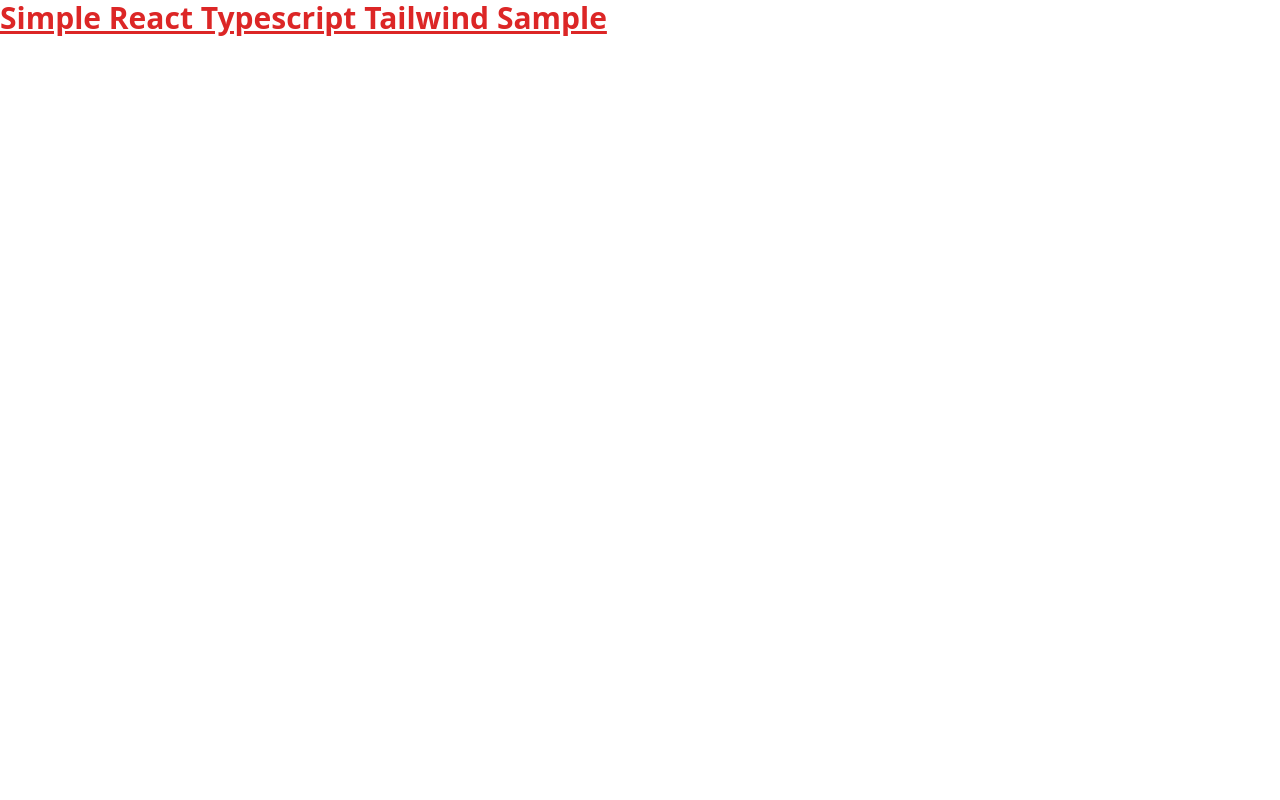
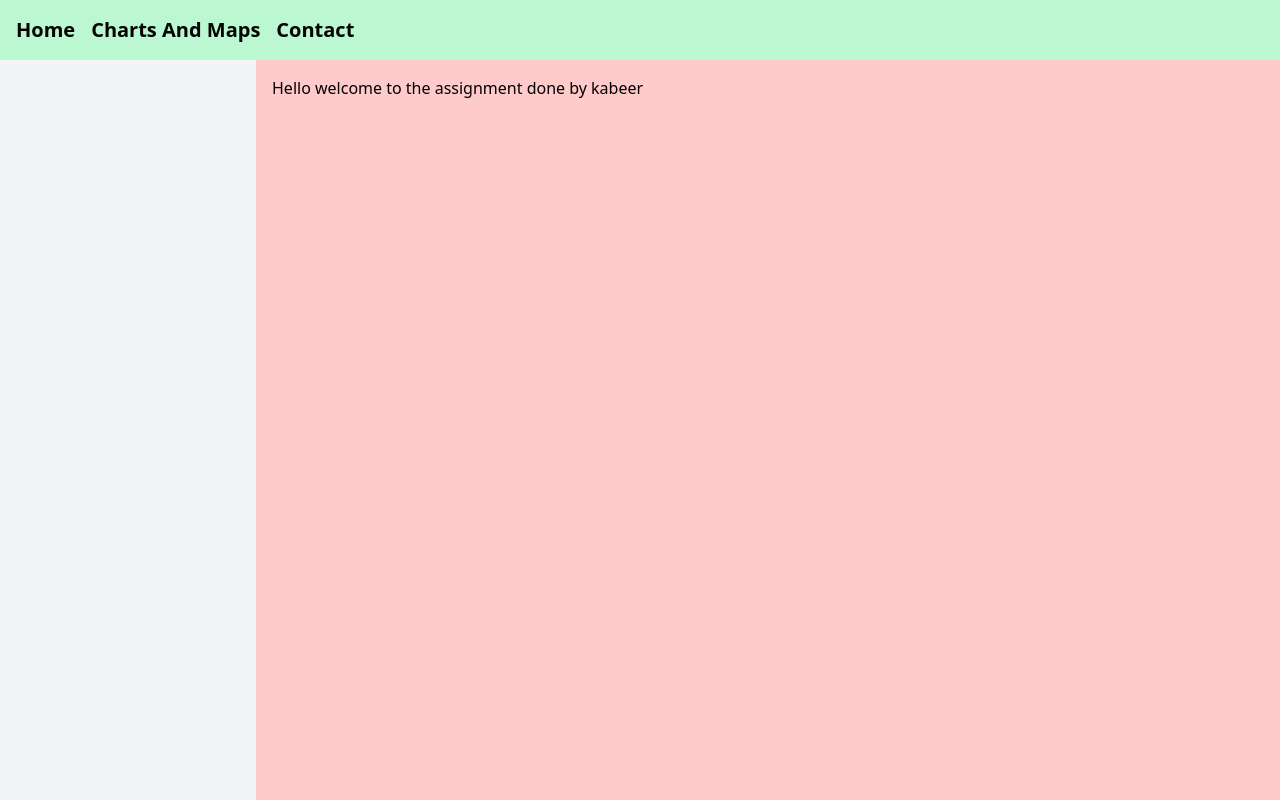
Before and after one commit to kabeerx9/taiyo-assessment, a React (Create React App) app: page / in a window 1280 px wide. Built offline with nearby package versions, Linux system fonts and the light colour scheme.

Commit message:
React router v6 added

```diff
--- a/package.json
+++ b/package.json
@@ -12,6 +12,7 @@
     "@types/react-dom": "^18.3.0",
     "react": "^18.3.1",
     "react-dom": "^18.3.1",
+    "react-router-dom": "^6.26.1",
     "react-scripts": "5.0.1",
     "typescript": "^4.9.5",
     "web-vitals": "^2.1.4"
--- a/src/App.tsx
+++ b/src/App.tsx
@@ -1,12 +1,21 @@
-import React from 'react';
-import './App.css';
+import { Route, BrowserRouter as Router, Routes } from 'react-router-dom';
+import Home from './_components/Home';
+import Layout from './_components/Layout';
+import ChartsAndMaps from './_components/charts-and-maps';
+import Contact from './_components/contact';
 
-const App = () => {
+function App() {
 	return (
-		<h1 className="text-3xl font-bold underline text-red-600">
-			Simple React Typescript Tailwind Sample
-		</h1>
+		<Router>
+			<Routes>
+				<Route path="/" element={<Layout />}>
+					<Route index element={<Home />} />
+					<Route path="/contact" element={<Contact />} />
+					<Route path="/charts-and-maps" element={<ChartsAndMaps />} />
+				</Route>
+			</Routes>
+		</Router>
 	);
-};
+}
 
 export default App;
--- /dev/null
+++ b/src/_components/Home.tsx
@@ -0,0 +1,13 @@
+import React from 'react';
+
+type Props = {};
+
+const Home = (props: Props) => {
+	return (
+		<div className="w-full h-full">
+			Hello welcome to the assignment done by kabeer
+		</div>
+	);
+};
+
+export default Home;
--- /dev/null
+++ b/src/_components/Layout.tsx
@@ -0,0 +1,37 @@
+import { Link, Outlet } from 'react-router-dom';
+
+function Layout() {
+	return (
+		<div className="flex flex-col min-h-screen">
+			<header className="bg-green-200 p-4">
+				<nav className="text-md md:text-xl font-semibold">
+					<ul className="flex space-x-4">
+						<li>
+							<Link to="/" className="hover:underline">
+								Home
+							</Link>
+						</li>
+						<li>
+							<Link to="/charts-and-maps" className="hover:underline">
+								Charts And Maps
+							</Link>
+						</li>
+						<li>
+							<Link to="/contact" className="hover:underline">
+								Contact
+							</Link>
+						</li>
+					</ul>
+				</nav>
+			</header>
+			<div className="flex flex-grow">
+				<aside className="w-64 bg-gray-100">{/* Sidebar content */}</aside>
+				<main className="flex-grow bg-red-200 p-4">
+					<Outlet />
+				</main>
+			</div>
+		</div>
+	);
+}
+
+export default Layout;
--- /dev/null
+++ b/src/_components/charts-and-maps.tsx
@@ -0,0 +1,9 @@
+import React from 'react';
+
+type Props = {};
+
+const ChartsAndMaps = (props: Props) => {
+	return <div>ChartsAndMaps</div>;
+};
+
+export default ChartsAndMaps;
--- /dev/null
+++ b/src/_components/contact.tsx
@@ -0,0 +1,9 @@
+import React from 'react';
+
+type Props = {};
+
+const Contact = (props: Props) => {
+	return <div>Contact</div>;
+};
+
+export default Contact;
```
Also changed, not shown: 1 other file (tests, documents, lock files or other folders).
